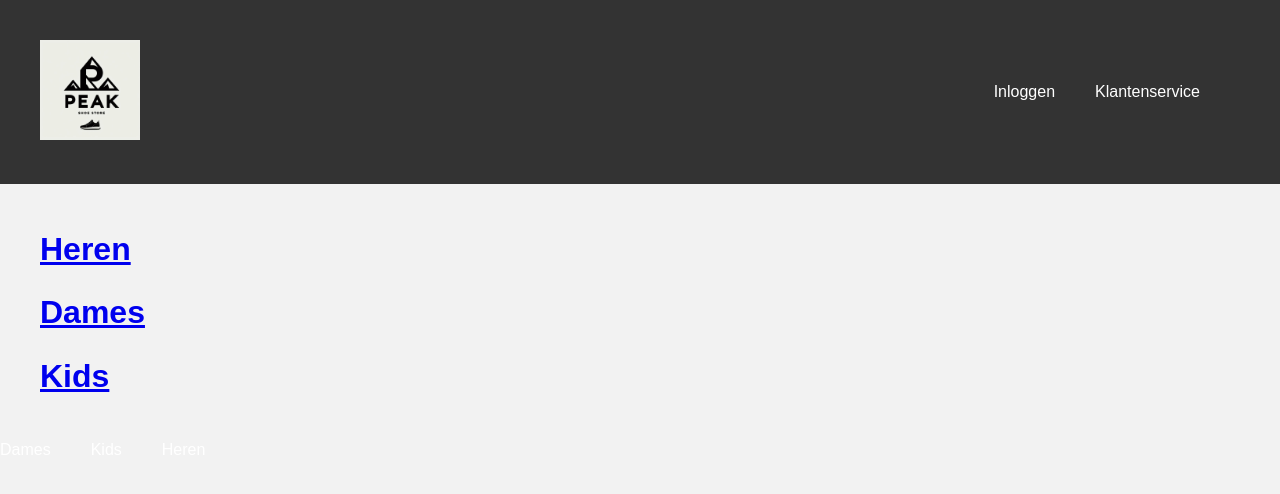
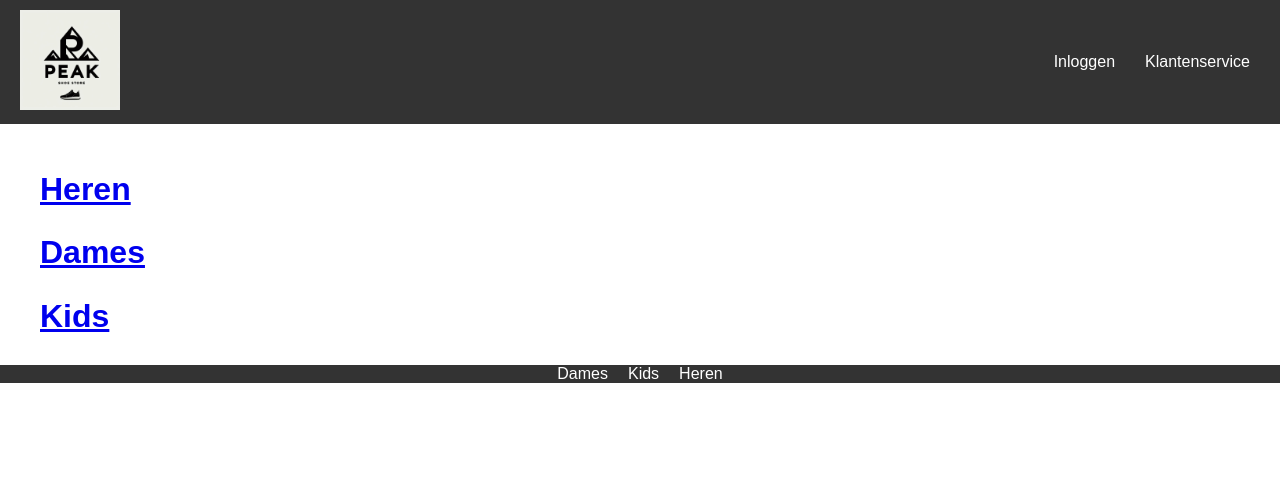
Before and after one commit to Hyp3r42/p3-website, a PHP site: the page made by Home page.html in a window 1280 px wide. Shown: the top 494 px of the page. Run offline with PHP 8.4, Linux system fonts and the light colour scheme.

Commit message:
aanpassing

```diff
--- a/style.css
+++ b/style.css
@@ -1,86 +1,119 @@
+/* Algemene stijlen voor de pagina */
 body {
-    font-family: Arial, sans-serif;
-    background-color: #f2f2f2;
-    margin: 0;
-    padding: 0;
+    font-family: Arial, sans-serif; /* Lettertype instellen */
+    margin: 0; /* Marges verwijderen */
+    padding: 0; /* Padding verwijderen */
 }
 
-header, .navbar {
-    background-color: #333;
-    color: #fff;
-    display: flex;
-    justify-content: space-between;
-    align-items: center;
-    padding: 40px; /* Verdubbelde padding */
+/* Stijlen voor de headersectie */
+header {
+    background-color: #333; /* Achtergrondkleur instellen */
+    color: white; /* Tekstkleur instellen */
+    padding: 10px 20px; /* Binnenste opvulling instellen */
+    display: flex; /* Flexbox lay-out gebruiken */
+    justify-content: space-between; /* Inhoud gelijkmatig over de breedte verdelen */
+    align-items: center; /* Inhoud verticaal centreren */
 }
 
-header a img, .navbar img {
-    height: 100px; /* Verdubbelde hoogte van de afbeeldingen */
+header nav ul {
+    list-style-type: none; /* Opsommingsteken verwijderen */
+    margin: 0; /* Marges verwijderen */
+    padding: 0; /* Padding verwijderen */
 }
 
-nav ul, .navbar ul {
-    list-style: none;
-    margin: 0;
-    padding: 0;
-    display: flex;
+header nav ul li {
+    display: inline; /* Inline weergeven */
+    margin-left: 20px; /* Linkermarge toevoegen tussen navigatie-items */
 }
 
-nav li, .navbar li {
-    margin-right: 40px; /* Verdubbelde afstand tussen de lijstitems */
+header nav ul li a {
+    text-decoration: none; /* Onderstreping verwijderen */
+    color: white; /* Tekstkleur instellen */
 }
 
-nav a, .navbar a {
-    color: #fff;
-    text-decoration: none;
+/* Stijlen voor de hoofdinhoud */
+main section {
+    margin-top: 20px; /* Bovenmarge toevoegen aan secties */
+    color: white;
 }
 
+main section h2 {
+    margin-bottom: 10px; /* Ondermarge toevoegen aan koppen */
+}
+
+/* Stijlen voor de navigatiebalk */
+nav ul {
+    list-style-type: none; /* Opsommingsteken verwijderen */
+    margin: 0; /* Marges verwijderen */
+    padding: 0; /* Padding verwijderen */
+    background-color: #333; /* Achtergrondkleur instellen */
+    color: white; /* Tekstkleur instellen */
+    display: flex; /* Flexbox lay-out gebruiken */
+    justify-content: center; /* Inhoud centreren */
+    align-items: center; /* Inhoud verticaal centreren */
+}
+
+nav ul li {
+    margin: 0 10px; /* Binnenmarge toevoegen tussen navigatie-items */
+}
+
+nav ul li a {
+    text-decoration: none; /* Onderstreping verwijderen */
+    color: white; /* Tekstkleur instellen */
+}
+
+nav ul li a:hover {
+    color: white; /* Tekstkleur instellen tijdens hover */
+}
+
+/* Stijlen voor de secties in de hoofdinhoud */
 main {
-    max-width: 1200px;
-    margin: 0 auto;
-    padding: 20px;
+    max-width: 1200px; /* Maximale breedte instellen */
+    margin: 0 auto; /* Middelste uitlijning */
+    padding: 20px; /* Binnenste opvulling instellen */
 }
 
 h1 {
-    font-size: 3rem;
+    font-size: 3rem; /* Lettergrootte instellen */
 }
 
 h2 {
-    font-size: 2rem;
+    font-size: 2rem; /* Lettergrootte instellen */
 }
 
 .products {
-    display: flex;
-    flex-wrap: wrap;
-    justify-content: space-between;
+    display: flex; /* Flexbox lay-out gebruiken */
+    flex-wrap: wrap; /* Inhoud laten inspringen bij overloop */
+    justify-content: space-between; /* Inhoud gelijkmatig over de breedte verdelen */
 }
 
 .product {
-    border: 1px solid #ccc;
-    border-radius: 5px;
-    padding: 15px;
-    margin-bottom: 20px;
-    width: calc(33.333% - 10px);
+    border: 1px solid #ccc; /* Rand toevoegen rond producten */
+    border-radius: 5px; /* Randen afronden */
+    padding: 15px; /* Binnenste opvulling instellen */
+    margin-bottom: 20px; /* Ondermarge toevoegen aan producten */
+    width: calc(33.333% - 10px); /* Breedte instellen voor producten */
 }
 
 .brand {
-    margin: 0;
+    margin: 0; /* Marges verwijderen */
 }
 
 .name {
-    margin: 10px 0;
+    margin: 10px 0; /* Binnenmarge instellen voor productnamen */
 }
 
 .price {
-    margin: 10px 0;
-    font-weight: bold;
+    margin: 10px 0; /* Binnenmarge instellen voor prijzen */
+    font-weight: bold; /* Vetgedrukte tekst */
 }
 
 .sizes {
-    margin: 10px 0;
+    margin: 10px 0; /* Binnenmarge instellen voor maten */
 }
 
-/* Overgenomen van de tweede CSS-stijl */
+/* Overgenomen stijlen van de tweede CSS-stijl */
 .navbar {
-    background-color: lightgrey;
-    color: #000;
+    background-color: lightgrey; /* Achtergrondkleur instellen */
+    color: #000; /* Tekstkleur instellen */
 }
```
